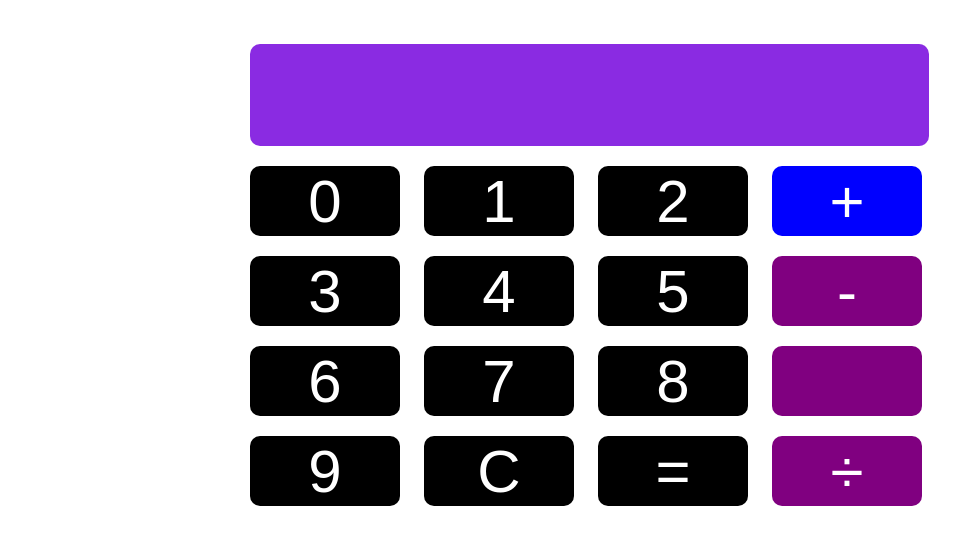
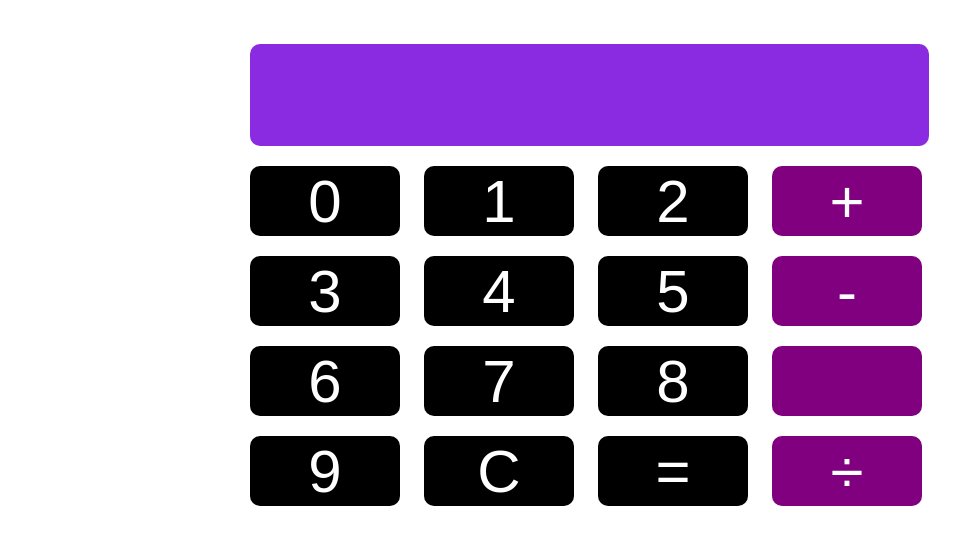
Before and after one commit to Shalini1408/calculator, a plain HTML site: page index.html in a window 1280 px wide. Shown: the part 131-676 px from the top of the page, without its empty margins (93-1053 px from the left). Drawn offline with Linux system fonts and the light colour scheme.

Commit message:
Update index.html

```diff
--- a/index.html
+++ b/index.html
@@ -16,7 +16,7 @@
             <input type=button value="0" onClick="cal.display.value+='0'">
             <input type=button value="1" onClick="cal.display.value+='1'">
             <input type=button value="2" onClick="cal.display.value+='2'">
-            <input type=button value="+" onClick="cal.display.value+='+'"style=background-color:blue;> </br>
+            <input type=button value="+" onClick="cal.display.value+='+'"style=background-color:purple;> </br>
             <input type=button value="3" onClick="cal.display.value+='3'">
             <input type=button value="4" onClick="cal.display.value+='4'">
             <input type=button value="5" onClick="cal.display.value+='5'">
```
